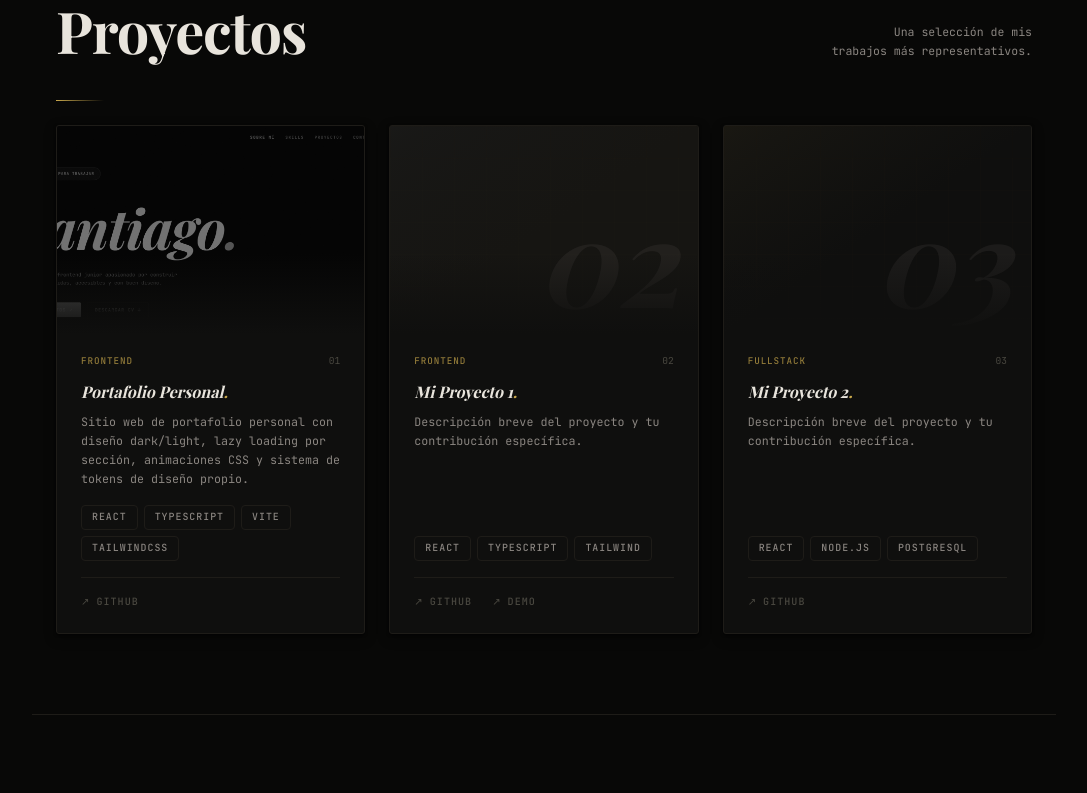
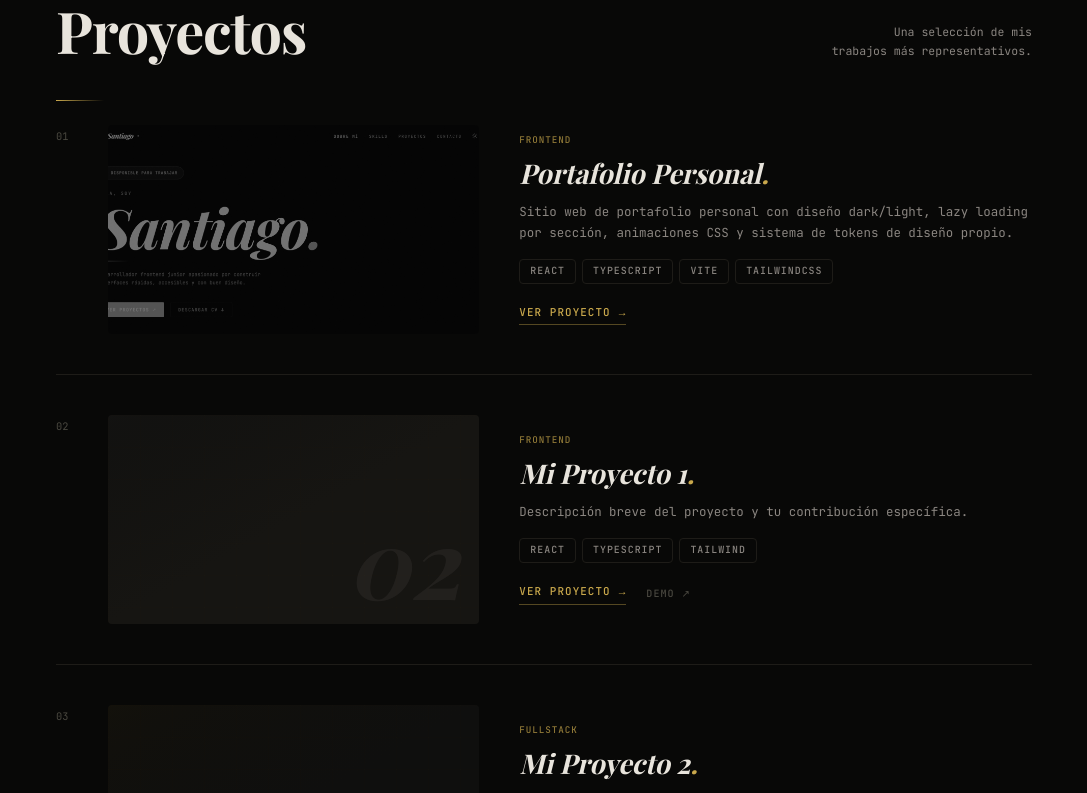
Before and after one commit to MurilloR11/MurilloR11.github.io, a React (Vite) app: page / in a window 1280 px wide. Shown: the part 1620-2413 px from the top of the page, without its empty margins (96-1183 px from the left). Built offline with nearby package versions, Linux system fonts and the light colour scheme; a web font is replaced by a local one.

Commit message:
refactor(projects): rediseñar tarjetas de proyecto en layout horizontal
Reemplaza el grid de tarjetas verticales por filas horizontales
(imagen + contenido) y consolida los links en un único CTA
'Ver proyecto' que apunta al repositorio de GitHub.

```diff
--- a/src/features/projects/ProjectCard.tsx
+++ b/src/features/projects/ProjectCard.tsx
@@ -4,25 +4,6 @@ import { CATEGORY_LABELS, type Project } from './projects.types';
 interface ProjectCardProps {
   project: Project;
   number: number;
-}
-
-function ProjectLink({ href, label }: { href: string; label: string }) {
-  return (
-    <a
-      href={href}
-      target="_blank"
-      rel="noopener noreferrer"
-      className="group/link flex items-center gap-1.5 text-[0.63rem] font-medium uppercase tracking-widest text-subtle transition-colors hover:text-gold focus-visible:outline-none focus-visible:ring-1 focus-visible:ring-gold"
-    >
-      <span
-        aria-hidden="true"
-        className="inline-block transition-transform duration-150 group-hover/link:-translate-y-0.5 group-hover/link:translate-x-0.5"
-      >
-        ↗
-      </span>
-      {label}
-    </a>
-  );
 }
 
 // Subtle gradient per card index so placeholders look distinct
@@ -38,16 +19,15 @@ export const ProjectCard = function ProjectCard({ project, number }: ProjectCard
   const gradient = PLACEHOLDER_GRADIENTS[(number - 1) % PLACEHOLDER_GRADIENTS.length];
 
   return (
-    <article className="card-dark group/card relative flex flex-col overflow-hidden">
+    <article className="group/card flex flex-col gap-6 border-t border-border-dark py-10 first:border-t-0 first:pt-0 sm:flex-row sm:items-center sm:gap-10">
 
-      {/* Animated left gold accent */}
-      <span
-        aria-hidden="true"
-        className="absolute left-0 top-0 z-10 h-full w-0.5 origin-top scale-y-0 bg-gold/50 transition-transform duration-300 ease-out group-hover/card:scale-y-100"
-      />
+      {/* Index number */}
+      <span className="font-mono text-[0.65rem] tabular-nums text-subtle shrink-0 sm:self-start sm:pt-1">
+        {num}
+      </span>
 
-      {/* ── Image area ── always shown, ~50% of card */}
-      <div className="relative h-44 sm:h-48 lg:h-52 shrink-0 overflow-hidden">
+      {/* ── Image area ── */}
+      <div className="relative aspect-video w-full shrink-0 overflow-hidden rounded-sm sm:w-2/5 lg:w-[38%]">
         {thumbnail ? (
           <img
             src={thumbnail}
@@ -64,7 +44,7 @@ export const ProjectCard = function ProjectCard({ project, number }: ProjectCard
             <span
               aria-hidden="true"
               className="font-display absolute right-5 bottom-4 select-none font-bold italic leading-none text-cream/6"
-              style={{ fontSize: 'clamp(5rem, 12vw, 7.5rem)' }}
+              style={{ fontSize: 'clamp(4rem, 10vw, 6rem)' }}
             >
               {num}
             </span>
@@ -83,49 +63,61 @@ export const ProjectCard = function ProjectCard({ project, number }: ProjectCard
             </svg>
           </div>
         )}
-
-        {/* Bottom fade into card surface */}
-        <div
-          aria-hidden="true"
-          className="absolute inset-x-0 bottom-0 h-20 bg-linear-to-t from-surface to-transparent"
-        />
       </div>
 
       {/* ── Content ── */}
-      <div className="flex flex-1 flex-col p-6 pt-5">
+      <div className="flex flex-1 flex-col">
 
-        {/* Category + number */}
-        <div className="mb-3 flex items-center justify-between">
-          <span className="text-[0.58rem] font-medium uppercase tracking-widest text-gold/70">
-            {CATEGORY_LABELS[category]}
-          </span>
-          <span className="font-mono text-[0.6rem] tabular-nums text-subtle">
-            {num}
-          </span>
-        </div>
+        {/* Category */}
+        <span className="mb-2 text-[0.58rem] font-medium uppercase tracking-widest text-gold/70">
+          {CATEGORY_LABELS[category]}
+        </span>
 
         {/* Title */}
-        <h3 className="font-display mb-2.5 text-[1rem] font-bold italic leading-snug text-cream transition-colors duration-200 group-hover/card:text-gold">
+        <h3 className="font-display mb-3 text-[1.4rem] sm:text-[1.7rem] font-bold italic leading-tight text-cream transition-colors duration-200 group-hover/card:text-gold">
           {title}
           <span className="text-gold" aria-hidden="true">.</span>
         </h3>
 
         {/* Description */}
-        <p className="mb-4 flex-1 text-[0.73rem] leading-relaxed text-muted">
+        <p className="mb-4 max-w-xl text-[0.78rem] leading-relaxed text-muted">
           {description}
         </p>
 
         {/* Tags */}
-        <div className="mb-4 flex flex-wrap gap-1.5">
+        <div className="mb-5 flex flex-wrap gap-1.5">
           {tags.map((tag) => (
             <Badge key={tag} label={tag} />
           ))}
         </div>
 
-        {/* Links */}
-        <div className="flex items-center gap-5 border-t border-border-dark pt-4">
-          <ProjectLink href={githubUrl} label="GitHub" />
-          {liveUrl && <ProjectLink href={liveUrl} label="Demo" />}
+        {/* CTA — links to where everything about the project lives */}
+        <div className="flex flex-wrap items-center gap-5">
+          <a
+            href={githubUrl}
+            target="_blank"
+            rel="noopener noreferrer"
+            className="group/link inline-flex w-fit items-center gap-2 border-b border-gold/40 pb-1 text-[0.68rem] font-medium uppercase tracking-widest text-gold transition-colors duration-200 hover:border-gold hover:text-cream focus-visible:outline-none focus-visible:ring-1 focus-visible:ring-gold"
+          >
+            Ver proyecto
+            <span
+              aria-hidden="true"
+              className="inline-block transition-transform duration-150 group-hover/link:translate-x-1"
+            >
+              →
+            </span>
+          </a>
+
+          {liveUrl && (
+            <a
+              href={liveUrl}
+              target="_blank"
+              rel="noopener noreferrer"
+              className="text-[0.63rem] font-medium uppercase tracking-widest text-subtle transition-colors hover:text-gold focus-visible:outline-none focus-visible:ring-1 focus-visible:ring-gold"
+            >
+              Demo ↗
+            </a>
+          )}
         </div>
 
       </div>
--- a/src/features/projects/ProjectsSection.tsx
+++ b/src/features/projects/ProjectsSection.tsx
@@ -18,7 +18,7 @@ export function ProjectsSection() {
 
       <span className="gold-rule block mb-10 w-12" />
 
-      <div className="grid gap-6 sm:grid-cols-2 lg:grid-cols-3">
+      <div className="flex flex-col">
         {PROJECTS.map((project, i) => (
           <ProjectCard key={project.id} project={project} number={i + 1} />
         ))}
```
Also changed, not shown: 1 other file (tests, documents, lock files or other folders).
